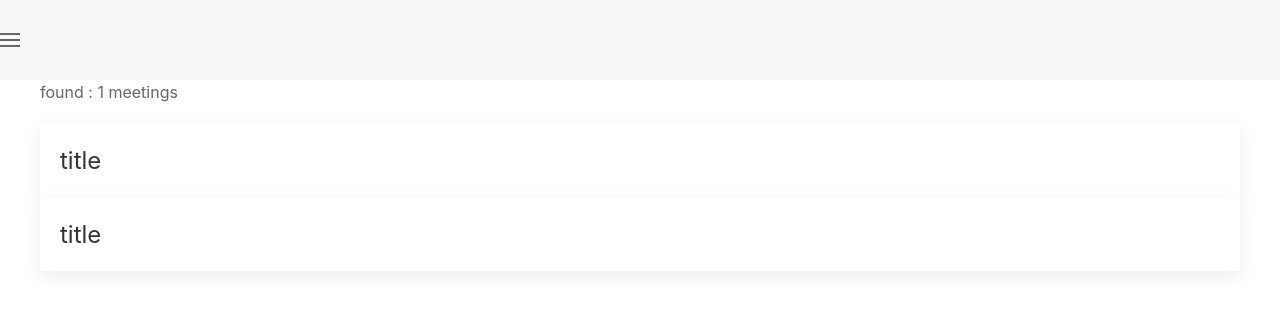
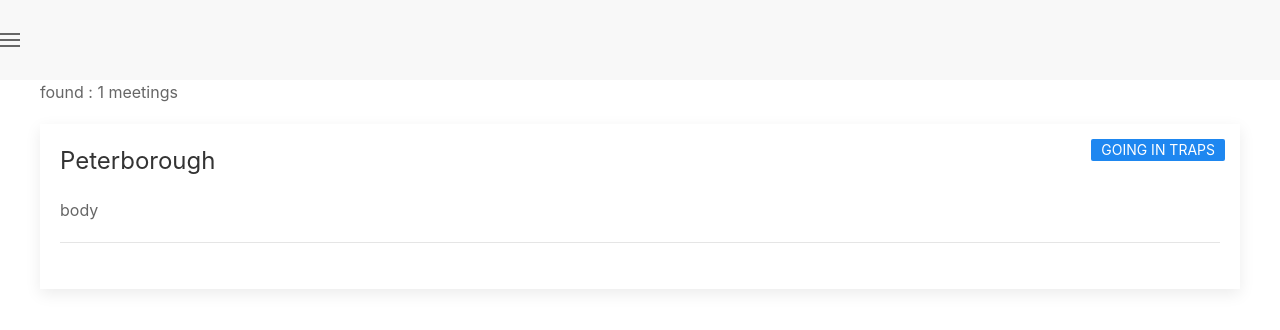
Before and after one commit to mjbates7/sis-mobile-editor, a React (Create React App) app: page / in a window 1280 px wide. Shown: the top 330 px of the page. Built offline with nearby package versions, Linux system fonts and the light colour scheme.

Commit message:
Updated meetings json

```diff
--- a/src/containers/meeting/index.js
+++ b/src/containers/meeting/index.js
@@ -8,10 +8,29 @@ class MeetingPage extends Component {
         this.state = {
             meetings: []
         }
+
+        this.buildCard = this.buildCard.bind(this);
     }
 
     componentDidMount() {
-        this.setState({ meetings: [{"id":"1","meetingDate":"17-02-2017","venue":"Crayford","category":"DG","status":"On","country":"UK","authority":"BA","going":"Good to firm","serviceType":"Full","numerOfRaces":11,"firstEventTime":"14:08","lastEventTime":"18:11","eventTimes":["14:08","14:27","14:47","15:07","15:28","15:48","16:08","16:27","16:47","17:07","17:22","17:38","17:56","18:11"]}]});
+        this.setState({
+            meetings: [{"id":"1","meetingDate":"17-02-2017","venue":"Peterborough","category":"DG","status":"On","country":"UK","authority":"BA","going":"Good to firm","serviceType":"Full","numerOfRaces":11,"event":{"progress":{"name":"Going In Traps","code":"E"},"firstEventTime":"14:08","lastEventTime":"18:11","eventTimes":["14:08","14:27","14:47","15:07","15:28","15:48","16:08","16:27","16:47","17:07","17:22","17:38","17:56","18:11"]}}]
+        });
+    }
+
+    buildCard(meeting) {
+        return (
+            <div key={meeting.id} className="uk-card uk-card-default uk-card-small uk-card-body">
+                <div className="uk-card-badge uk-label">{meeting.event.progress.name}</div>
+                <div className="uk-card-title">{meeting.venue}</div>
+                <p>
+                    body
+                </p>
+                <div className="uk-card-footer">
+
+                </div>
+            </div>
+        );
     }
 
     render() {
@@ -21,12 +40,7 @@ class MeetingPage extends Component {
         return (
             <div>
                 <p>found : { abc } meetings</p>
-                <div className="uk-card uk-card-default uk-card-small uk-card-body">
-                    <div className="uk-card-title">title</div>
-                </div>
-                <div className="uk-card uk-card-default uk-card-small uk-card-body">
-                    <div className="uk-card-title">title</div>
-                </div>
+                {this.state.meetings.map(meeting => this.buildCard(meeting))}
             </div>
         );
     }
@@ -35,20 +49,5 @@ class MeetingPage extends Component {
 export default MeetingPage;
 
 /*
-<table className="uk-table">
-                <caption>Dog Meetings - {this.state.meetings.length}</caption>
-                <thead>
-                    <tr>
-                        <th>Venue</th>
-
-                    </tr>
-                </thead>
-                <tbody>
-                    {this.state.meetings.map(meeting => {
-                    return (
-                        <tr>
-                            <td>{meeting.venue}</td>
-                        </tr>)
-                    })}
-                </tbody>
-            </table>*/
+{meeting.event.eventTimes.map(eventTime => <span key={eventTime} className="uk-label uk-margin-small-right">{eventTime}</span>)}
+*/
```
